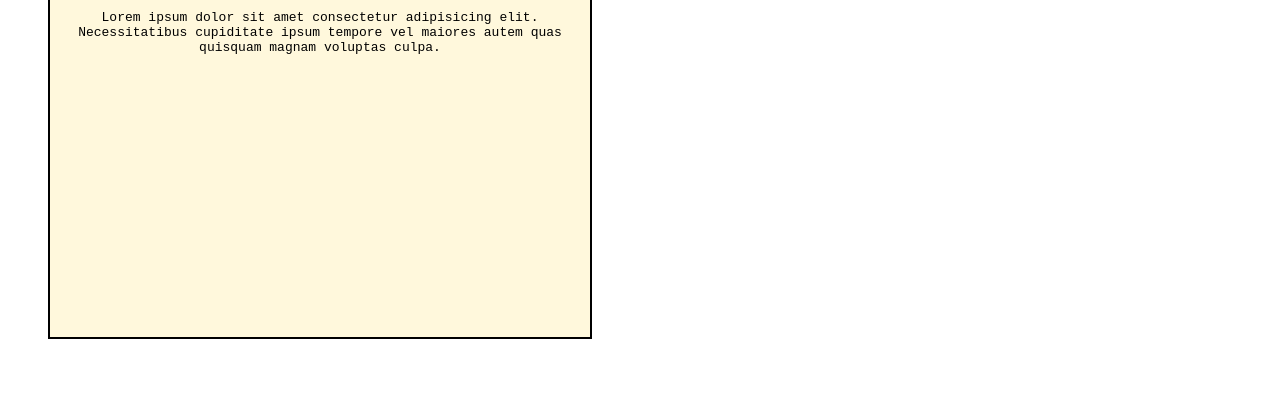
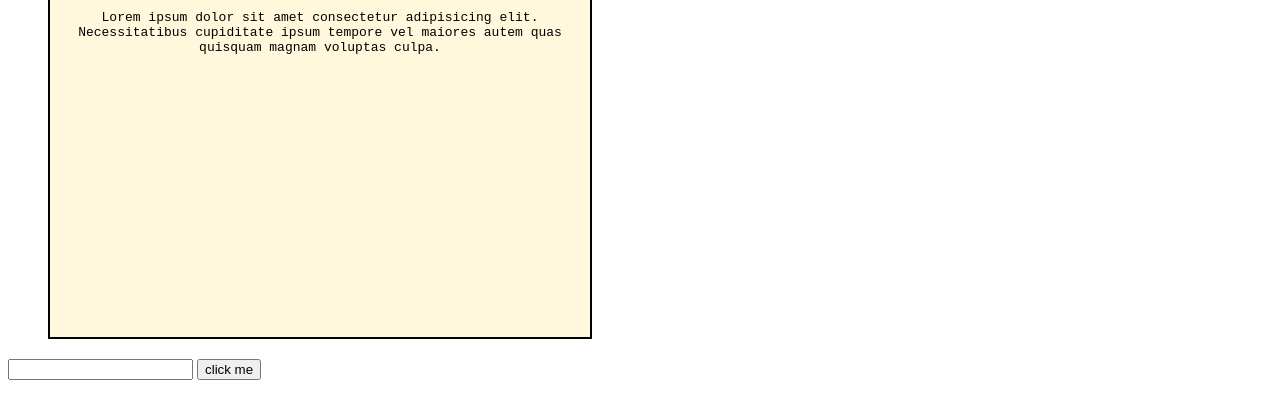
Before and after one commit to Tamadutta/my-first-website, a plain HTML site: page index.html in a window 1280 px wide. Shown: the part 381-800 px from the top of the page. Drawn offline with Linux system fonts and the light colour scheme.

Commit message:
button added

```diff
--- a/index.html
+++ b/index.html
@@ -53,6 +53,7 @@
        <p> <img src="IMG_20200123_220141.jpg" alt="Beautiful Sajek" width="50%" height="50%"></p>
         <p>Lorem ipsum dolor sit amet consectetur adipisicing elit. Necessitatibus cupiditate ipsum tempore vel maiores autem quas quisquam magnam voluptas culpa.</p>
     </div>
-
+<input type="text" name="Username">
+<button>click me</button>
 </body>
 </html>
```
